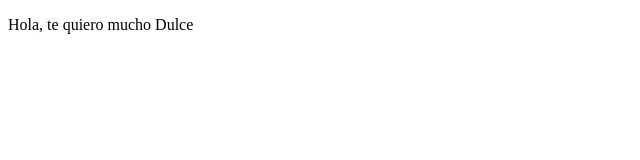
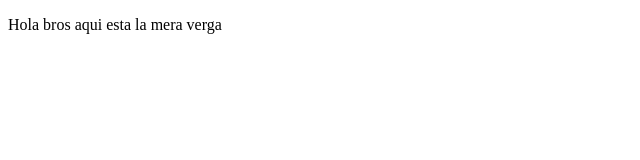
Before and after one commit to LeBigMoe/proyectoDemoCursoPrework, a plain HTML site: page index.html in a window 1280 px wide. Shown: the full height of the page, 0-640 px from the left. Drawn offline with Linux system fonts and the light colour scheme.

Commit message:
cambios agregamos texto

```diff
--- a/index.html
+++ b/index.html
@@ -8,7 +8,7 @@
 </head>
 <body>
     <p>
-        Hola, te quiero mucho Dulce
+        Hola bros aqui esta la mera verga
     </p>
 </body>
 </html>
```
